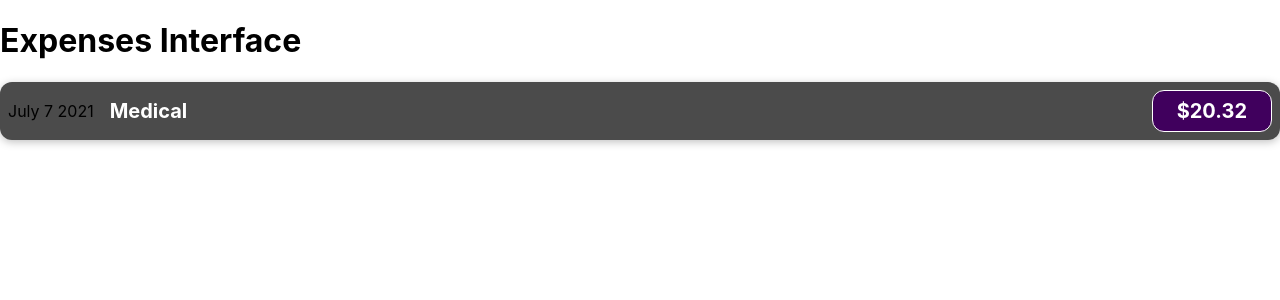
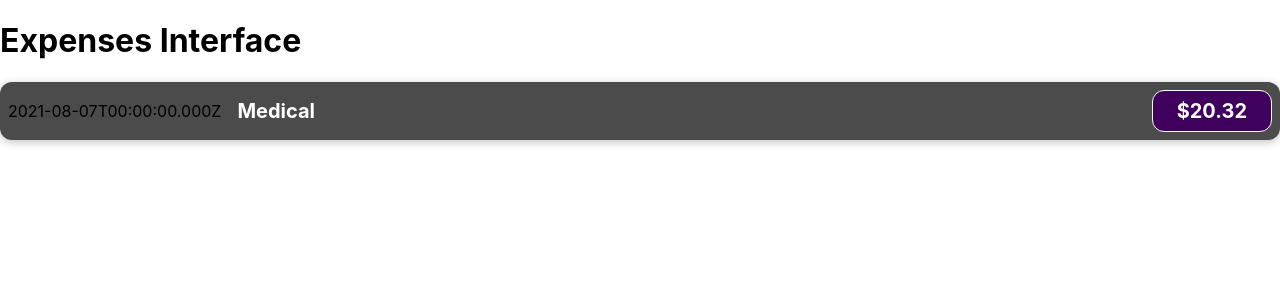
Before and after one commit to LawrenceChanKokWai/expenses-interface, a React (Create React App) app: page / in a window 1280 px wide. Shown: the top 300 px of the page. Built offline with nearby package versions, Linux system fonts and the light colour scheme.

Commit message:
Updated ExpensesItem to Dynamic Data with Expression in JSX

```diff
--- a/src/components/ExpensesItem.js
+++ b/src/components/ExpensesItem.js
@@ -1,12 +1,16 @@
 import "./ExpensesItem.css";
 
 function ExpensesItem() {
+  const expensesDate = new Date(2021, 7, 7);
+  const expensesTitle = "Medical";
+  const expensesAmount = 20.32;
+
   return (
     <div className="expense-item">
-      <div>July 7 2021</div>
+      <div>{expensesDate.toISOString()}</div>
       <div className="expense-item__description">
-        <h2>Medical</h2>
-        <div className="expense-item__price">$20.32</div>
+        <h2>{expensesTitle}</h2>
+        <div className="expense-item__price">${expensesAmount}</div>
       </div>
     </div>
   );
```
